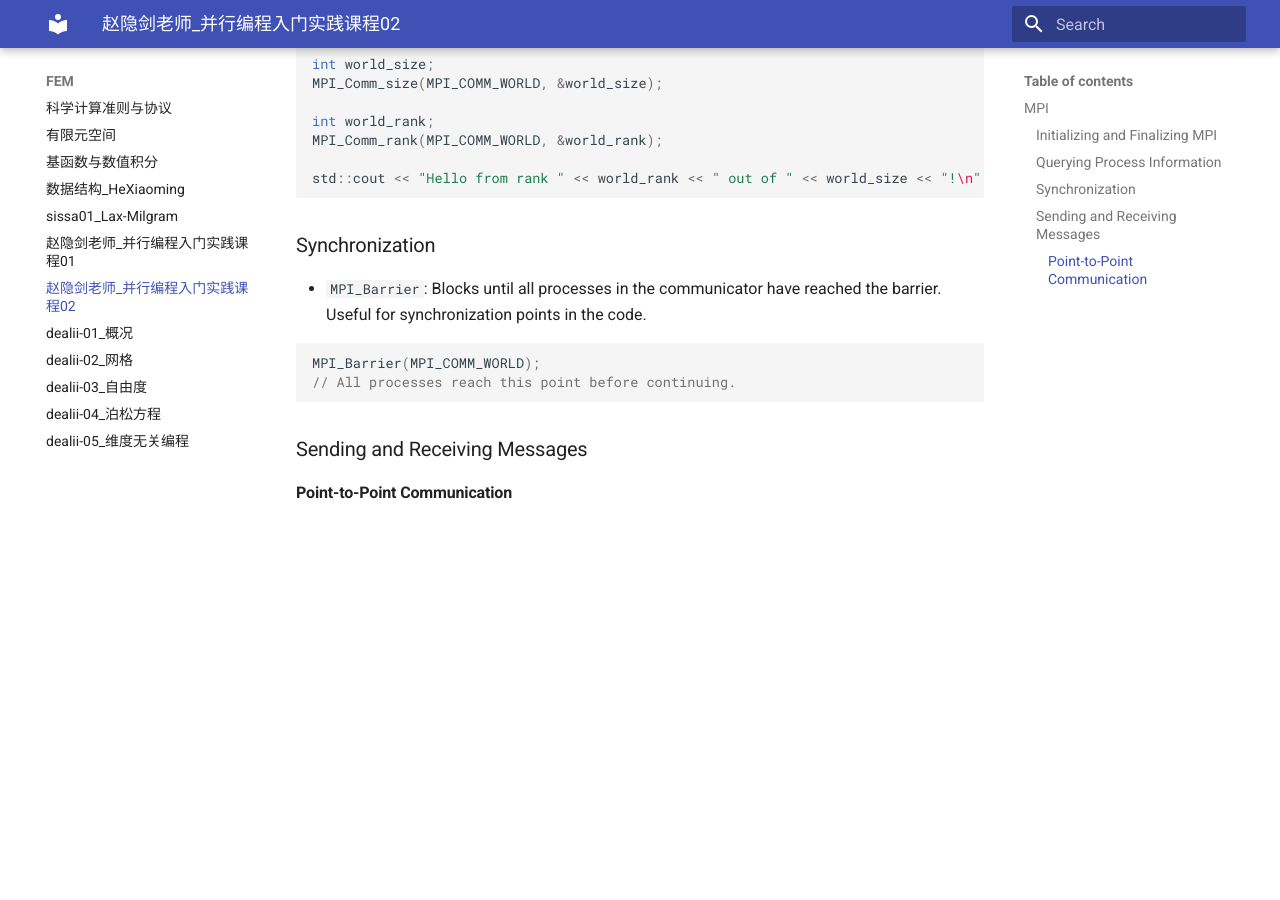
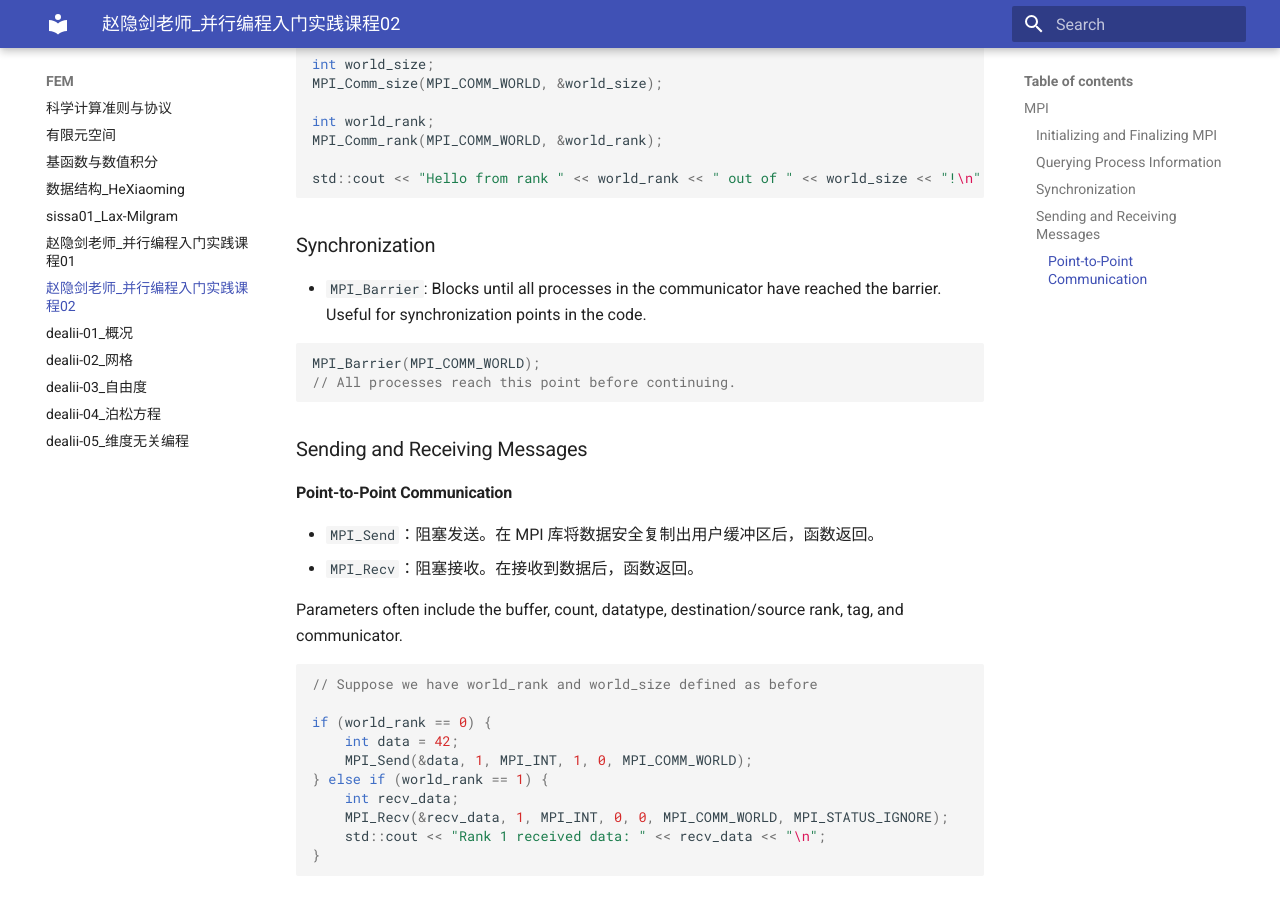
Before and after one commit to ymma98/technotes, an MkDocs documentation site: the page built from docs/FEM/赵隐剑老师_并行编程入门实践课程02.md, in a window 1280 px wide and 900 px high, scrolled down 1869 px. Built offline with MkDocs 1.6.1 and Material for MkDocs 9.7.7, drawn with Linux system fonts in a browser that asks for light colours; before the commit the page ends 2399 px from its top, so only the background shows below that.

Commit message:
docs/FEM/赵隐剑老师_并行编程入门实践课程02.md updated from https://stackedit.cn/

````diff
--- a/docs/FEM/赵隐剑老师_并行编程入门实践课程02.md
+++ b/docs/FEM/赵隐剑老师_并行编程入门实践课程02.md
@@ -80,10 +80,26 @@ MPI_Barrier(MPI_COMM_WORLD);
 
 #### Point-to-Point Communication
 
+-   `MPI_Send`：阻塞发送。在 MPI 库将数据安全复制出用户缓冲区后，函数返回。
+-   `MPI_Recv`：阻塞接收。在接收到数据后，函数返回。
 
+Parameters often include the buffer, count, datatype, destination/source rank, tag, and communicator.
+
+```cpp
+// Suppose we have world_rank and world_size defined as before
+
+if (world_rank == 0) {
+    int data = 42;
+    MPI_Send(&data, 1, MPI_INT, 1, 0, MPI_COMM_WORLD);
+} else if (world_rank == 1) {
+    int recv_data;
+    MPI_Recv(&recv_data, 1, MPI_INT, 0, 0, MPI_COMM_WORLD, MPI_STATUS_IGNORE);
+    std::cout << "Rank 1 received data: " << recv_data << "\n";
+}
+```
 <!--stackedit_data:
-eyJoaXN0b3J5IjpbOTk5Mjg4MDg1LC0xNzgxMTc1LC0yMDczMz
-A1NjEsLTMxNDQwMzYyMiwtNjQ4NzczOTAyLC03MDI4ODM4ODks
-LTI4NjA4NjY3NCwtMTU1OTcwOTE0OCw3NjI0NDgyOTAsMTc3NT
-IwODcxMl19
+eyJoaXN0b3J5IjpbLTY4NDQ0MzQ5OCwtMTc4MTE3NSwtMjA3Mz
+MwNTYxLC0zMTQ0MDM2MjIsLTY0ODc3MzkwMiwtNzAyODgzODg5
+LC0yODYwODY2NzQsLTE1NTk3MDkxNDgsNzYyNDQ4MjkwLDE3Nz
+UyMDg3MTJdfQ==
 -->
````
